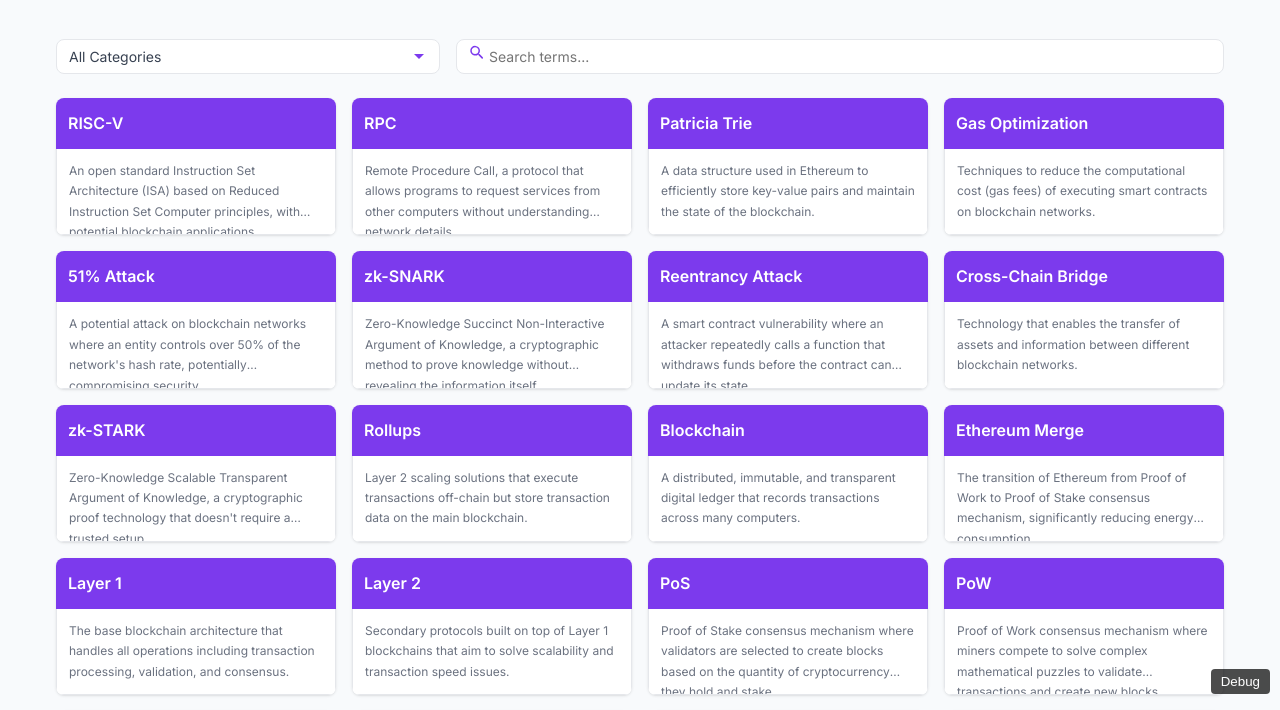
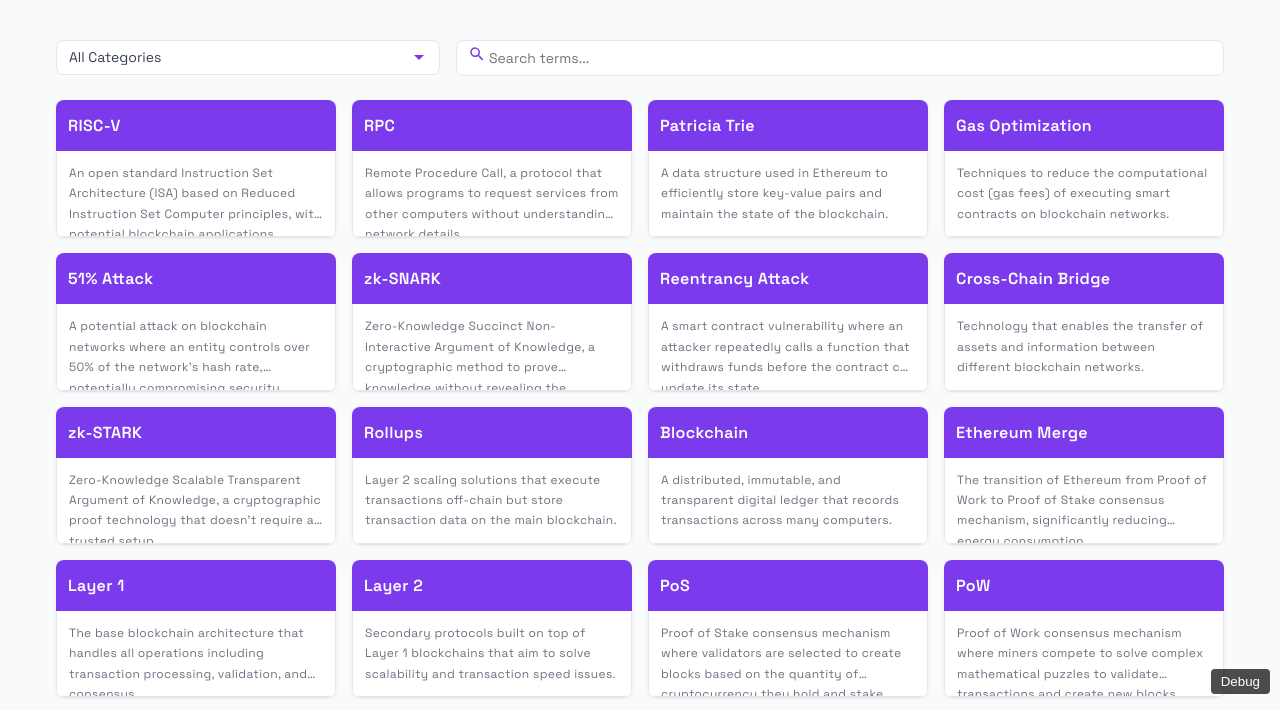
Before and after one commit to xuran-xu/hashkey-work, a plain HTML site: page index.html in a window 1280 px wide. Shown: the part 96-806 px from the top of the page. Drawn offline with nearby package versions, Linux system fonts and the light colour scheme.

Commit message:
更改字体+ 宽度

```diff
--- a/index.html
+++ b/index.html
@@ -8,10 +8,10 @@
     <script src="https://cdn.jsdelivr.net/npm/fuse.js@6.6.2"></script>
     <!-- Add Markdown parser -->
     <script src="https://cdn.jsdelivr.net/npm/marked/marked.min.js"></script>
-    <!-- Add Inter font from Google Fonts -->
+    <!-- Add fonts from Google Fonts -->
     <link rel="preconnect" href="https://fonts.googleapis.com">
     <link rel="preconnect" href="https://fonts.gstatic.com" crossorigin>
-    <link href="https://fonts.googleapis.com/css2?family=Inter:wght@400;500;600;700&display=swap" rel="stylesheet">
+    <link href="https://fonts.googleapis.com/css2?family=Space+Grotesk:wght@400;500;600;700&family=Space+Mono&display=swap" rel="stylesheet">
     <!-- Highlight.js for code syntax highlighting -->
     <link rel="stylesheet" href="https://cdn.jsdelivr.net/npm/highlight.js@11.7.0/styles/github.min.css">
     <script src="https://cdn.jsdelivr.net/npm/highlight.js@11.7.0/highlight.min.js"></script>
--- a/style.css
+++ b/style.css
@@ -11,10 +11,12 @@
     --background-content: #FFFFFF; /* White - Content area */
     --border-color: #E5E7EB; /* Cool Gray 200 - Borders */
 
-    /* Typography */
-    --font-family: "Inter", -apple-system, BlinkMacSystemFont, "Segoe UI", Roboto, Helvetica, Arial, sans-serif, "Apple Color Emoji", "Segoe UI Emoji", "Segoe UI Symbol";
+    /* Typography - Updated according to new requirements */
+    --font-family: "Space Grotesk", -apple-system, BlinkMacSystemFont, "Segoe UI", Roboto, Helvetica, Arial, sans-serif, "Apple Color Emoji", "Segoe UI Emoji", "Segoe UI Symbol";
+    --font-family-code: "Space Mono", monospace;
     --base-font-size: 14px;
     --line-height: 1.7;
+    --letter-spacing: 0.025em; /* Slightly wider character spacing */
 
     /* Spacing (based on 4px increments) */
     --space-1: 4px;
@@ -50,6 +52,9 @@ body {
     color: var(--text-color);
     background-color: var(--background-color);
     overflow-x: hidden;
+    -webkit-font-smoothing: antialiased; /* Added antialiased rendering */
+    -moz-osx-font-smoothing: grayscale;
+    letter-spacing: var(--letter-spacing);
 }
 
 h1, h2, h3, h4, h5, h6 {
@@ -243,7 +248,7 @@ h2 {
     position: fixed;
     top: 0;
     right: -100%;
-    width: 60%;
+    width: 68%;
     height: 100%;
     background-color: #fff;
     padding: 0;
@@ -455,7 +460,7 @@ h2 {
     background-color: rgba(0, 0, 0, 0.05);
     padding: 2px var(--space-1);
     border-radius: 3px;
-    font-family: monospace;
+    font-family: var(--font-family-code);
     font-size: 0.9em;
 }
 
@@ -471,7 +476,9 @@ h2 {
     background-color: transparent;
     padding: 0;
     border-radius: 0;
+    font-family: var(--font-family-code);
     font-size: 0.9em;
+    line-height: 1.5; /* Code block line height */
 }
 
 /* Panel Active State */
```
Also changed, not shown: demand.txt, 1 other file.
